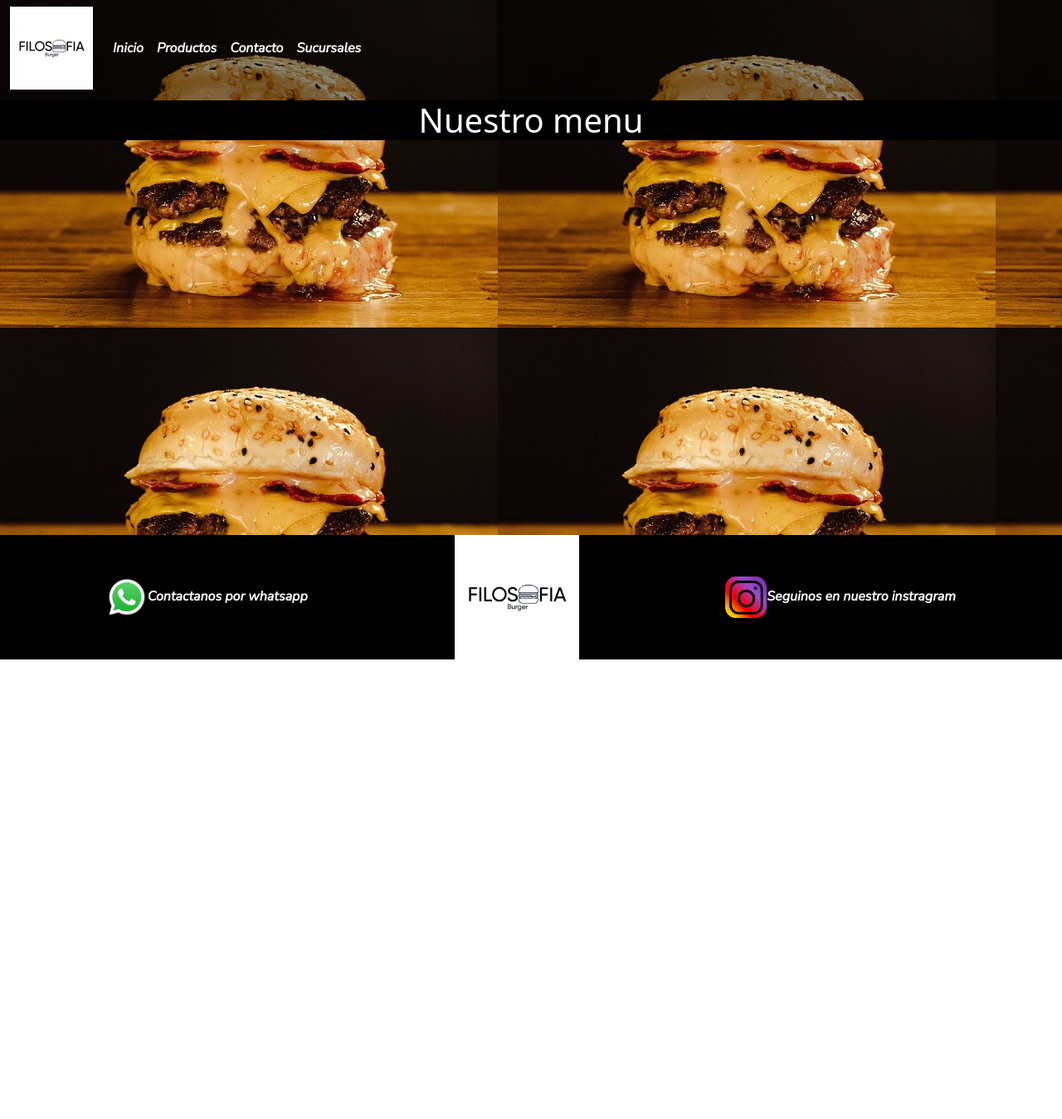
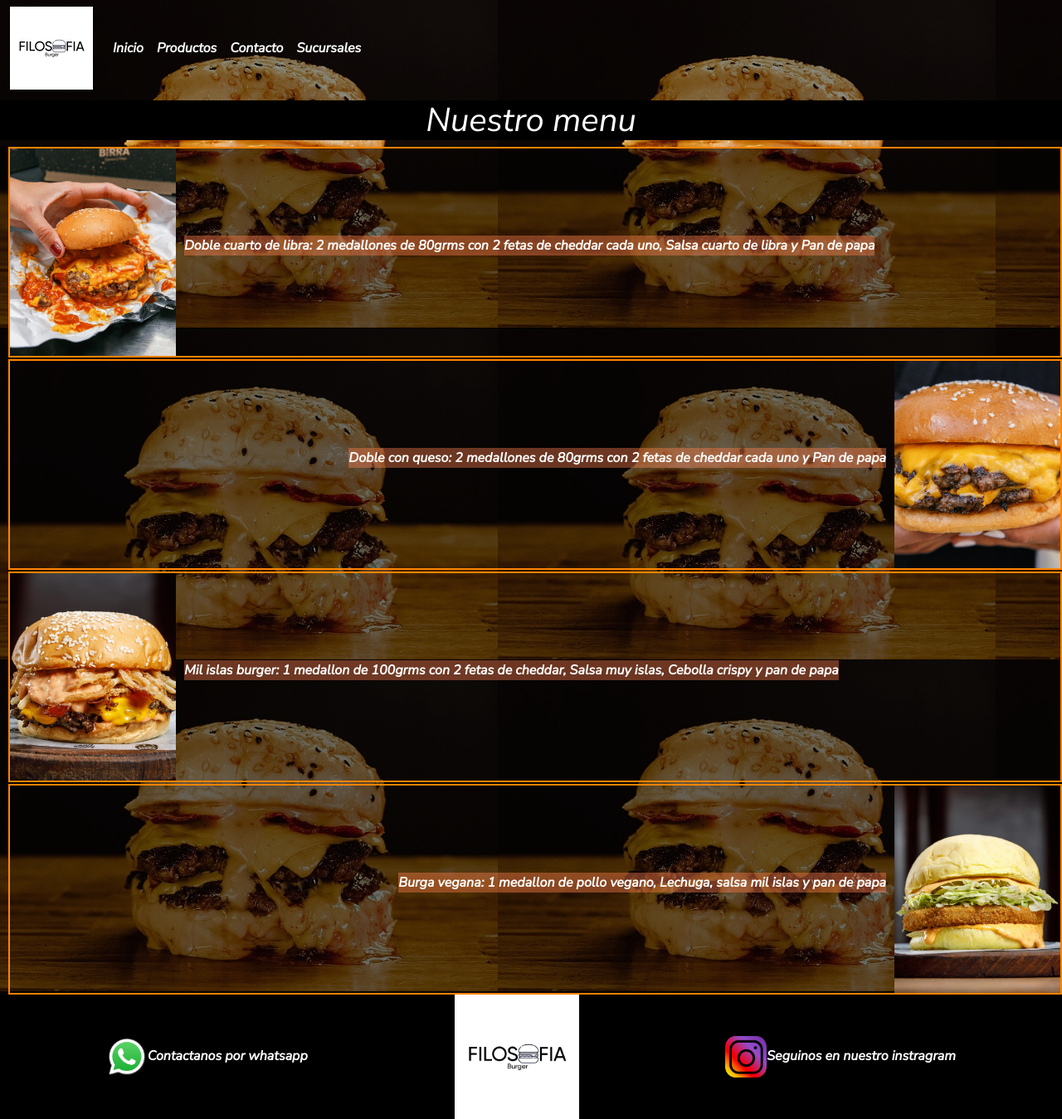
Before and after one commit to ivaannv/Proyecto-1, a plain HTML site: page pages/Menu.html in a window 1280 px wide. Shown: the part 5-1354 px from the top of the page at 83% size. Before the commit the page ends 800 px from the top, so only its background shows below. Drawn offline with nearby package versions, Linux system fonts and the light colour scheme.

Commit message:
agregue fotos al menu

```diff
--- a/pages/Menu.html
+++ b/pages/Menu.html
@@ -44,16 +44,17 @@
         </header>
       <!--Fin Header-->
 
+        <!--Section titulo menu-->
+        <h1 class="title-menu">Nuestro menu</h1>
         <!--Section menu-->
-        <section class="menu conteiner">
-          <h1 class="title-menu">Nuestro menu</h1>
-
+        <section class="menu-conteiner">
+         <div class="burger-1"><img src="../img/cdlb.jpg" alt="Cuarto de libra"width="200px"> <p>Doble cuarto de libra: 2 medallones de 80grms con 2 fetas de cheddar cada uno, Salsa cuarto de libra y Pan de papa</p></div>
+          <div class="burger-2"><p>Doble con queso: 2 medallones de 80grms con 2 fetas de cheddar cada uno y Pan de papa </p><img src="../img/doublechb.jpg" alt="Doble con queso" width="200px"> </div>
+          <div class="burger-3"><img src="../img/milislasb.jpg" alt="Mil islas" width="200px"><p>Mil islas burger: 1 medallon de 100grms con 2 fetas de cheddar, Salsa muy islas, Cebolla crispy y pan de papa </p></div>
+          <div class="burger-4"><p>Burga vegana: 1 medallon de pollo vegano, Lechuga, salsa mil islas y pan de papa</p><img src="../img/veganb.jpg" alt="Burga vegana" width="200px"> </div>
         </section>
-
-
-
         <!--Footer-->
-    <footer class="footer-conteiner">
+        <footer class="footer-conteiner-menu">
           <div class="footer">
           <div class="footer-item"><a href="https://web.whatsapp.com/"> <img src="../img/whatsapp.png" alt="" height="50px"></a>Contactanos por whatsapp </div>
           <div class="footer-item"><img src="../img/Filosofia.jpg" alt="" height="150px"></div>
--- a/style.css
+++ b/style.css
@@ -46,7 +46,7 @@ body{
     display: flex;
     justify-content: center;
     position: absolute;
-    bottom: 0;
+    bottom:0;
     width: 100%;
 }
 
@@ -110,5 +110,92 @@ body{
     color: white;
     font-weight: 400;
     text-align: center;
+    font-family: 'Cabin', sans-serif;
+    font-family: 'Nunito Sans', sans-serif;
 
 }
+
+.menu-conteiner{
+    background-color: rgba(0, 0, 0, 0.585);
+}
+
+.burger-1{
+    border: solid rgb(255, 132, 0) 2px;
+    width: auto;
+    margin-left: 10px;
+    color: white;
+    font-family: 'Cabin', sans-serif;
+    font-family: 'Nunito Sans', sans-serif;
+    display: flex;
+    justify-content: left;
+    align-items: center;
+    font-weight: 700;
+}
+.burger-1 p{
+    margin-left: 10px;
+    background-color: rgba(255, 127, 80, 0.408);
+}
+
+.burger-2{
+    margin-top: 2px;
+    border: solid rgb(255, 132, 0) 2px;
+    width: auto;
+    margin-left: 10px;
+    color: white;
+    font-family: 'Cabin', sans-serif;
+    font-family: 'Nunito Sans', sans-serif;
+    display: flex;
+    justify-content: right;
+    align-items: center;
+    font-weight: 700;
+}
+.burger-2 p{
+    margin-right: 10px;
+    background-color: rgba(255, 127, 80, 0.408);
+}
+
+.burger-3{
+    margin-top: 2px;
+    border: solid rgb(255, 132, 0) 2px;
+    width: auto;
+    margin-left: 10px;
+    color: white;
+    font-family: 'Cabin', sans-serif;
+    font-family: 'Nunito Sans', sans-serif;
+    display: flex;
+    justify-content: left;
+    align-items: center;
+    font-weight: 700;
+}
+.burger-3 p{
+    margin-left: 10px;
+    background-color: rgba(255, 127, 80, 0.408);
+}
+
+
+.burger-4{
+    margin-top: 2px;
+    border: solid rgb(255, 132, 0) 2px;
+    width: auto;
+    margin-left: 10px;
+    color: white;
+    font-family: 'Cabin', sans-serif;
+    font-family: 'Nunito Sans', sans-serif;
+    display: flex;
+    justify-content: right;
+    align-items: center;
+    font-weight: 700;
+}
+.burger-4 p{
+    margin-right: 10px;
+    background-color: rgba(255, 127, 80, 0.408);
+}
+
+.footer-conteiner-menu{
+    background-color: black;
+    display: flex;
+    justify-content: center;
+    position: absolute;
+    bottom: auto;
+    width: 100%;
+}
```
Lines whose indentation alone changed are shown as unchanged.
